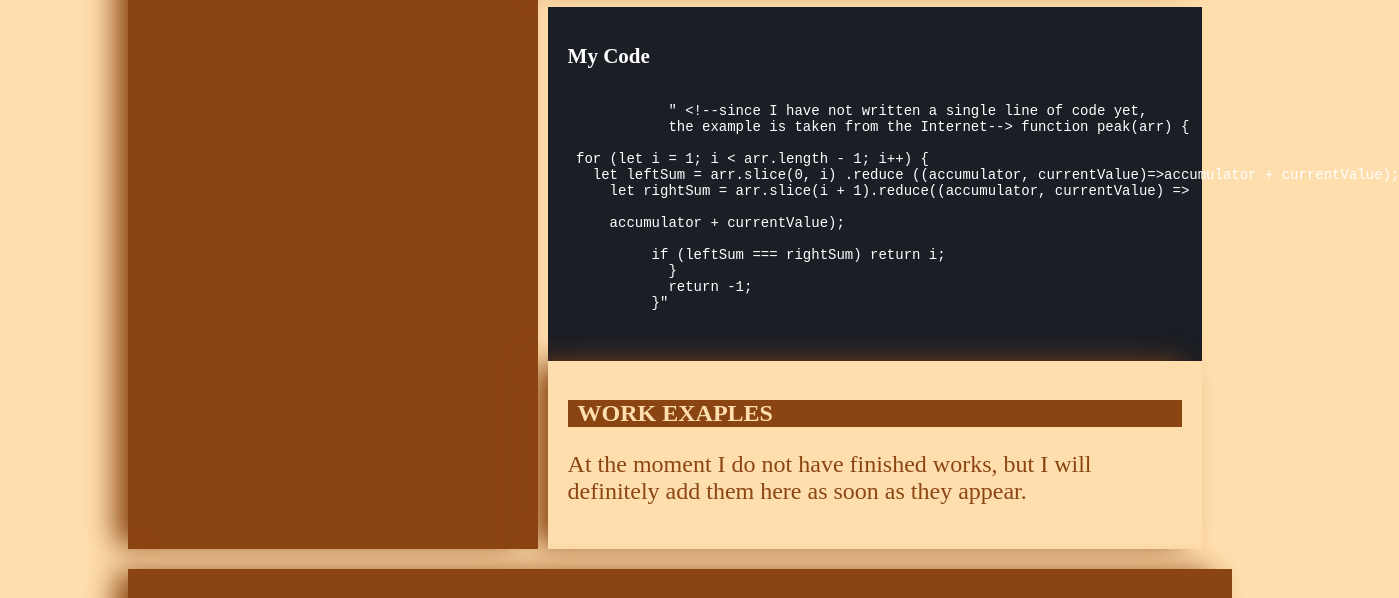
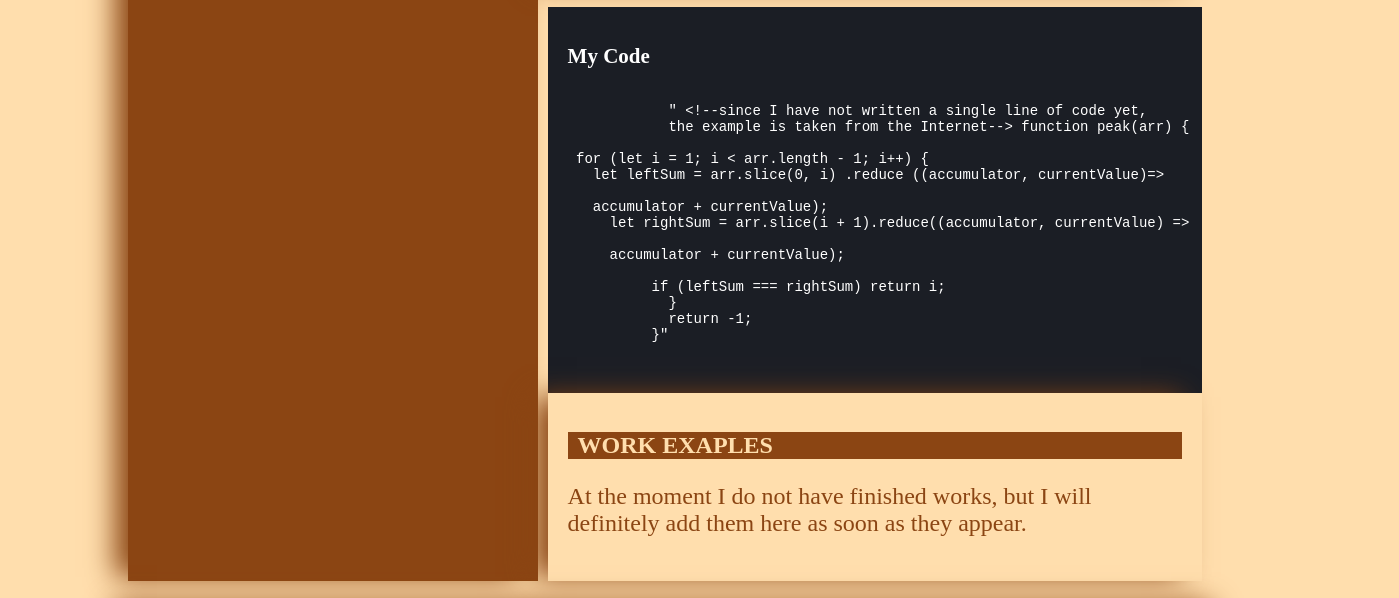
Before and after one commit to Feedboy/rsschool-cv, a plain HTML site: page index.html in a window 1280 px wide. Shown: the part 1106-1704 px from the top of the page, 1399 px wide, since content can reach past the window. Drawn offline with Linux system fonts and the light colour scheme.

Commit message:
fix:fix code

```diff
--- a/index.html
+++ b/index.html
@@ -133,7 +133,8 @@
             the example is taken from the Internet--&gt; function peak(arr) {
 
  for (let i = 1; i &lt; arr.length - 1; i++) {
-   let leftSum = arr.slice(0, i) .reduce ((accumulator, currentValue)=>accumulator + currentValue);
+   let leftSum = arr.slice(0, i) .reduce ((accumulator, currentValue)=><br>
+   accumulator + currentValue);
      let rightSum = arr.slice(i + 1).reduce((accumulator, currentValue) =><br>
      accumulator + currentValue);
 
@@ -156,7 +157,7 @@
     <footer class="footer">
       <div class="container-gh">
         <a href="https://github.com/feedboy">
-          <img src="gh.png" alt="gh-icon" width="100" height="100"
+          <img src="GH.png" alt="gh-icon" width="100" height="100"
         /></a>
       </div>
       <div class="container-data">2022</div>
```
